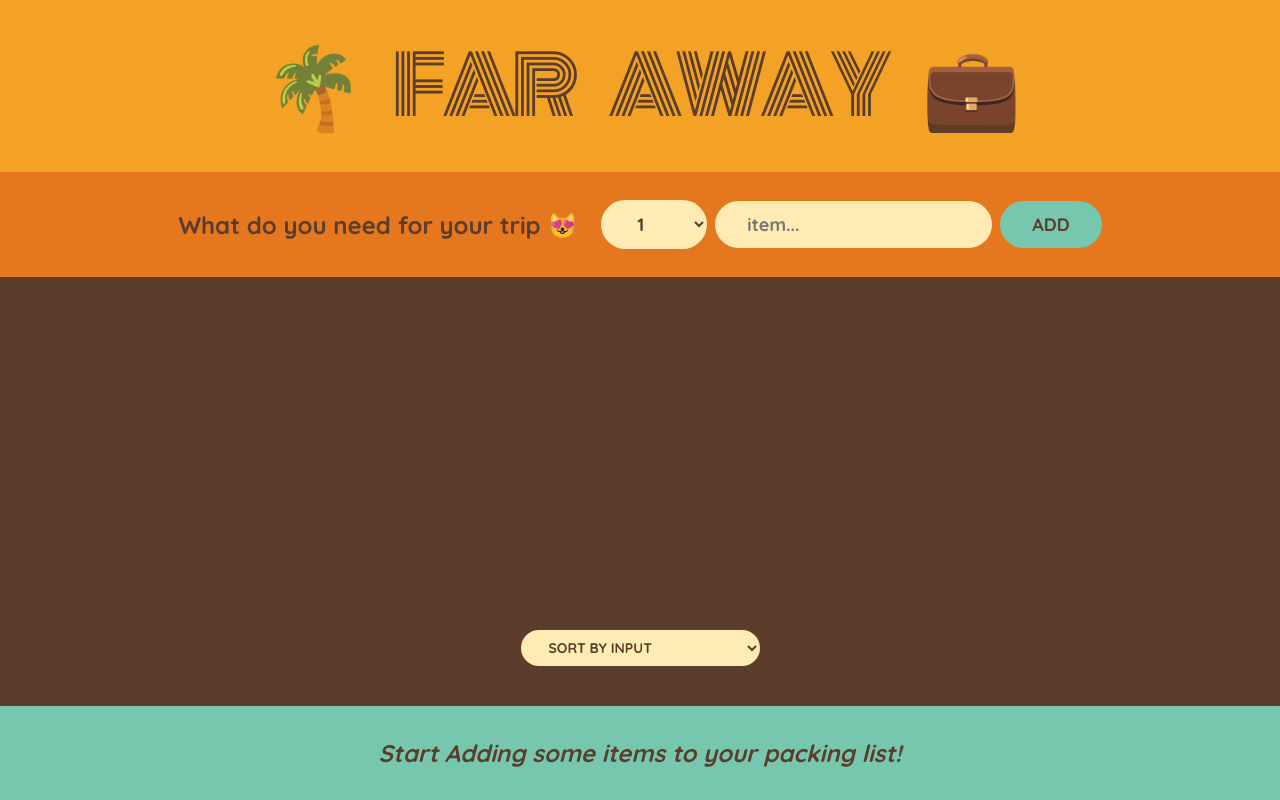
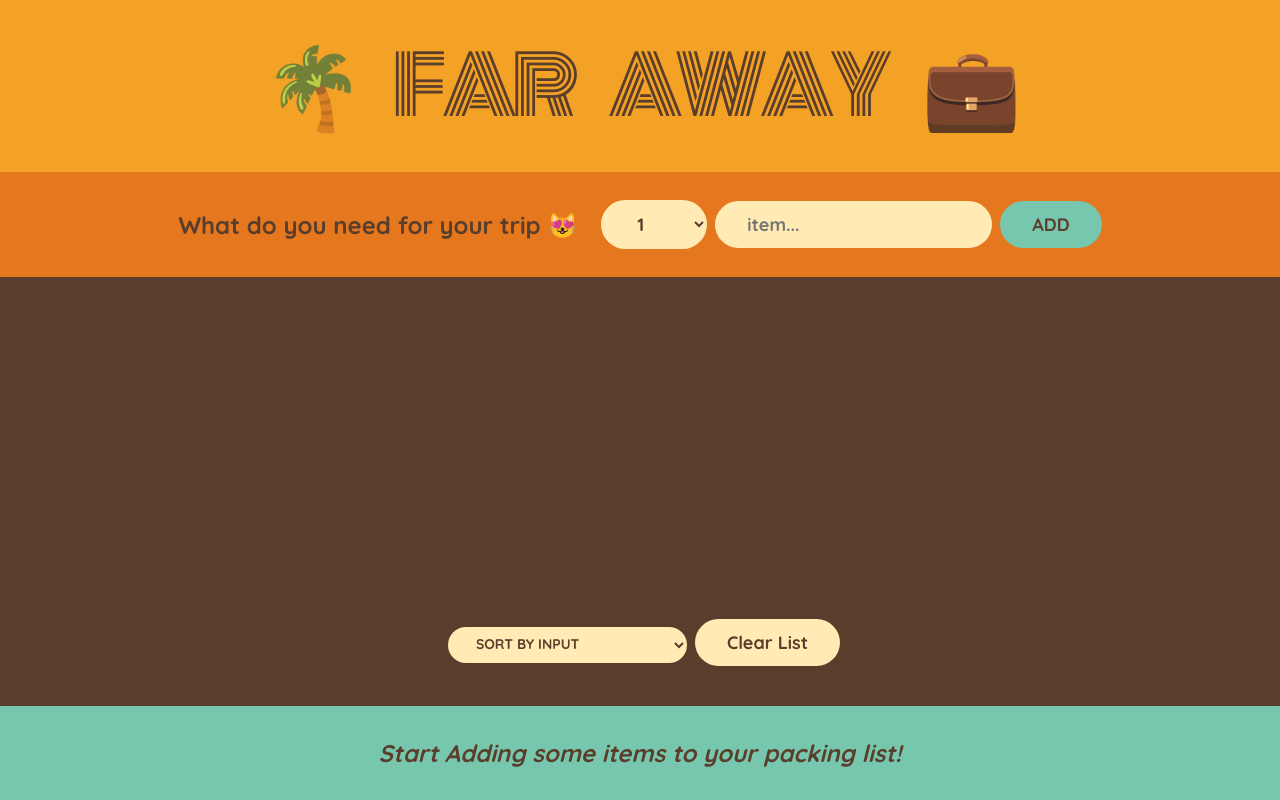
Before and after one commit to AbdullahiAbdulganiyu/travel-list, a React (Create React App) app: page / in a window 1280 px wide. Built offline with nearby package versions, Linux system fonts and the light colour scheme.

Commit message:
adding a button to clear the list

```diff
--- a/src/App.js
+++ b/src/App.js
@@ -108,6 +108,7 @@ function PackingList({ items, onDeleteItem, onToggleItem }) {
           <option value="description">Sort by description</option>
           <option value="packed">Sort by Packed status</option>
         </select>
+        <button>Clear List</button>
       </div>
     </div>
   );
```
